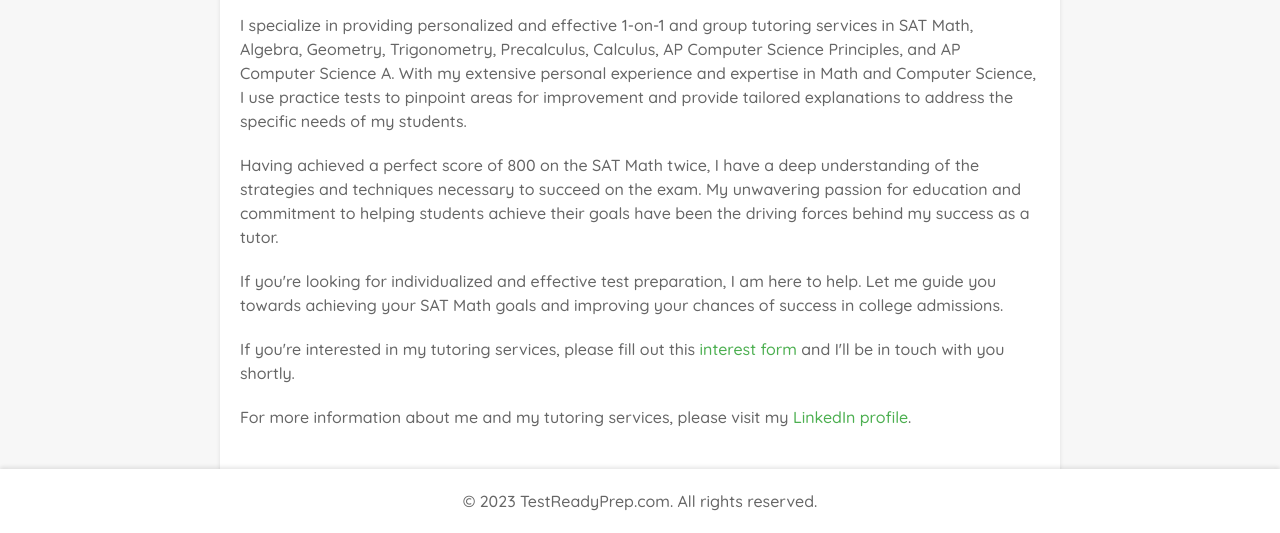
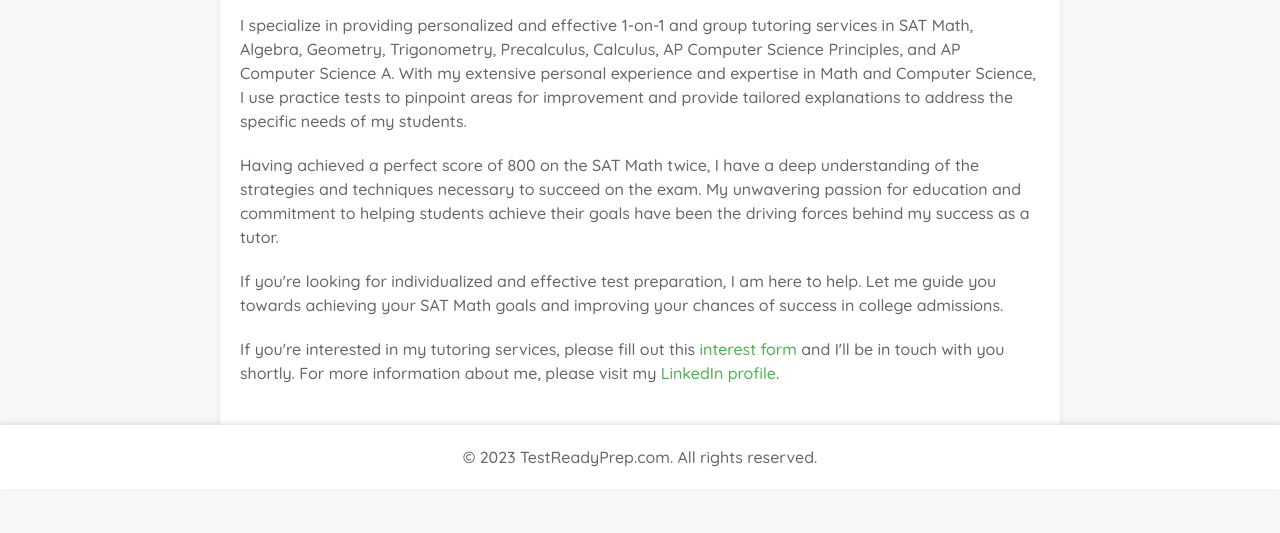
Before and after one commit to lilia26/lilia.github.io, a plain HTML site: page index.html in a window 1280 px wide. Shown: the part 299-832 px from the top of the page. After the commit the page ends 800 px from the top, so only its background shows below. Drawn offline with Linux system fonts and the light colour scheme.

Commit message:
Update index.html

```diff
--- a/index.html
+++ b/index.html
@@ -17,8 +17,7 @@
 		<p>I specialize in providing personalized and effective 1-on-1 and group tutoring services in SAT Math, Algebra, Geometry, Trigonometry, Precalculus, Calculus, AP Computer Science Principles, and AP Computer Science A. With my extensive personal experience and expertise in Math and Computer Science, I use practice tests to pinpoint areas for improvement and provide tailored explanations to address the specific needs of my students.</p>
 		<p>Having achieved a perfect score of 800 on the SAT Math twice, I have a deep understanding of the strategies and techniques necessary to succeed on the exam. My unwavering passion for education and commitment to helping students achieve their goals have been the driving forces behind my success as a tutor.</p>
 		<p>If you're looking for individualized and effective test preparation, I am here to help. Let me guide you towards achieving your SAT Math goals and improving your chances of success in college admissions.</p>
-		<p>If you're interested in my tutoring services, please fill out this <a href="https://docs.google.com/forms/d/1Z8GJtpo6MhBidXRSbmgQgXMiOBckV75-ZplKtNOqdp4/viewform">interest form</a> and I'll be in touch with you shortly.</p>
-		<p>For more information about me and my tutoring services, please visit my <a href="https://www.linkedin.com/in/lilia26/">LinkedIn profile</a>.</p>
+		<p>If you're interested in my tutoring services, please fill out this <a href="https://docs.google.com/forms/d/1Z8GJtpo6MhBidXRSbmgQgXMiOBckV75-ZplKtNOqdp4/viewform">interest form</a> and I'll be in touch with you shortly. For more information about me, please visit my <a href="https://www.linkedin.com/in/lilia26/">LinkedIn profile</a>.</p>
 	</div>
 	<footer>
 		<p>&copy; 2023 TestReadyPrep.com. All rights reserved.</p>
```
